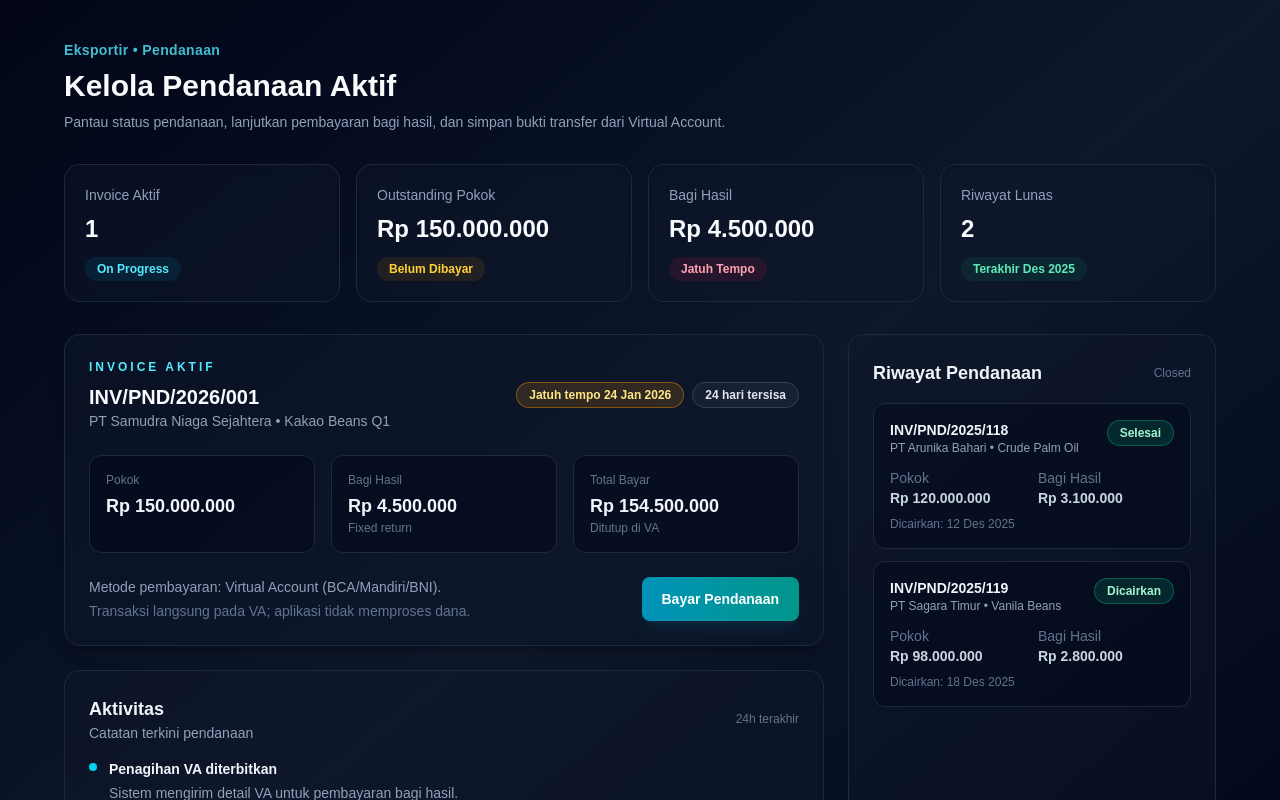
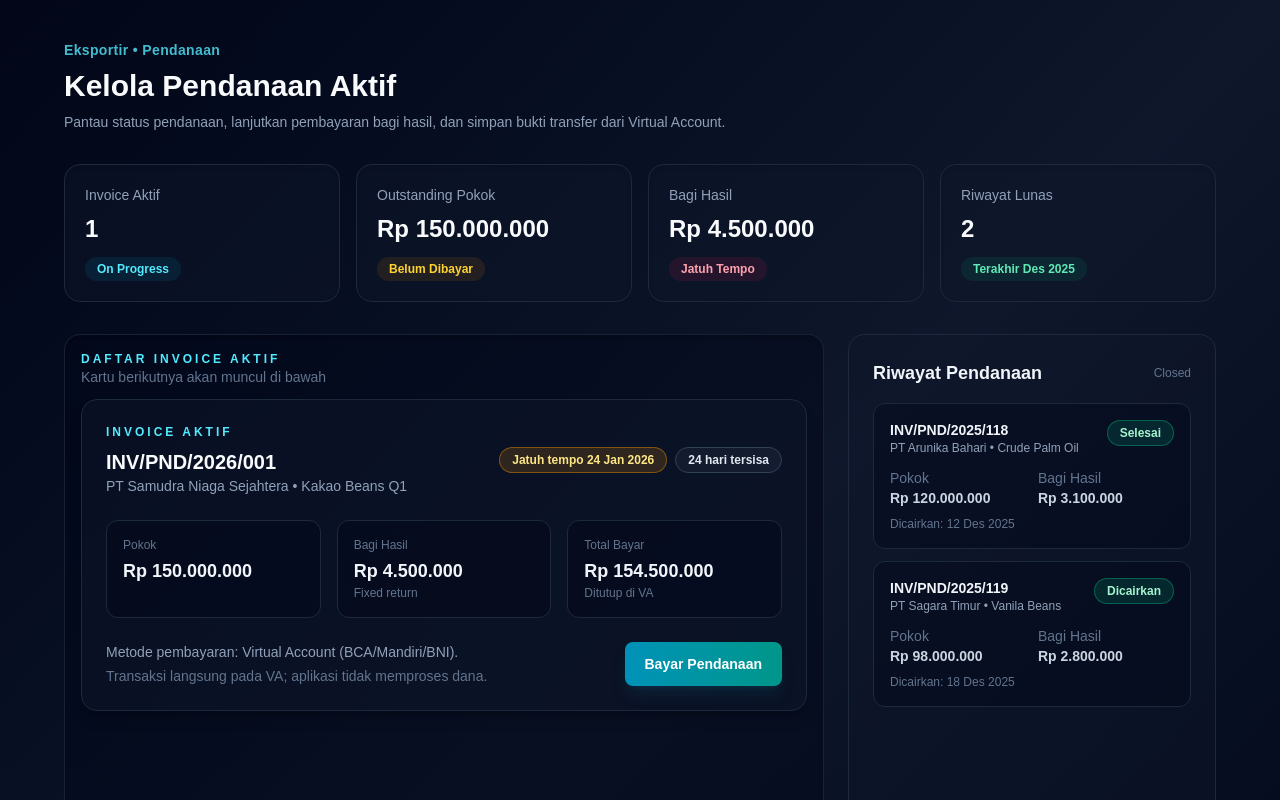
Before and after one commit to MaulRai/vessel, a Next.js app: page /eksportir/pendanaan in a window 1280 px wide. Shown: the top 800 px of the page. Built offline with nearby package versions, Linux system fonts and the light colour scheme.

Commit message:
FE-11 refine

```diff
--- a/app/eksportir/pendanaan/page.tsx
+++ b/app/eksportir/pendanaan/page.tsx
@@ -117,6 +117,15 @@ export default function PendanaanEksportirPage() {
 
 				<section className="grid gap-6 lg:grid-cols-3">
 					<div className="lg:col-span-2 space-y-6">
+						<section className="rounded-2xl border border-slate-800/80 bg-slate-950/40 p-4 shadow-inner shadow-black/20">
+							<div className="mb-3 flex items-center justify-between">
+								<div>
+									<p className="text-xs font-semibold uppercase tracking-[0.25em] text-cyan-300">Daftar Invoice Aktif</p>
+									<p className="text-sm text-slate-500">Kartu berikutnya akan muncul di bawah</p>
+								</div>
+							</div>
+
+							<div className="flex flex-col gap-4" style={{ minHeight: "520px" }}>
 								<article className="rounded-2xl border border-slate-800 bg-slate-900/50 p-6 shadow-lg shadow-black/20">
 									<div className="flex flex-col gap-3 sm:flex-row sm:items-center sm:justify-between">
 										<div>
@@ -165,6 +174,9 @@ export default function PendanaanEksportirPage() {
 										</button>
 									</div>
 								</article>
+
+							</div>
+						</section>
 
 						<article className="rounded-2xl border border-slate-800 bg-slate-900/40 p-6">
 							<div className="flex items-center justify-between">
```
Lines whose indentation alone changed are shown as unchanged.
